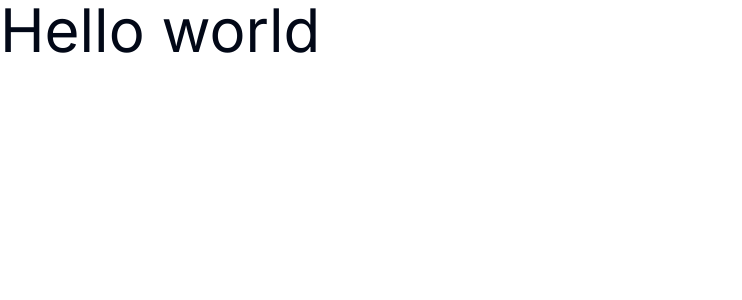
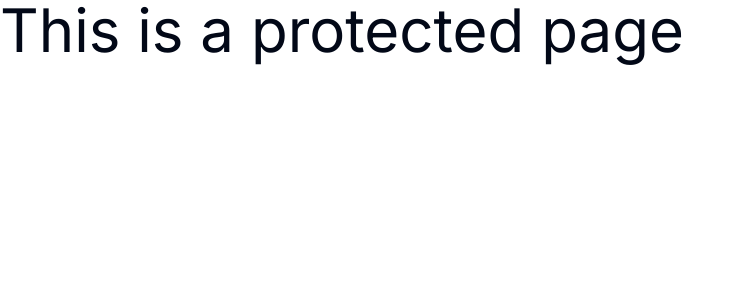
Before and after one commit to Lupleg/Labs, a Next.js app: page / in a window 1280 px wide. Shown: the top 300 px of the page, without its empty margins (0-742 px from the left). Built offline with nearby package versions, Linux system fonts and the light colour scheme.

Commit message:
chore: Update .gitignore and package.json, add sign-in and sign-up pages

```diff
--- /dev/null
+++ b/app/(auth)/(routes)/sign-in/[[...sign-up]]/page.tsx
@@ -0,0 +1,5 @@
+import { SignUp } from "@clerk/nextjs";
+
+export default function Page() {
+  return <SignUp />;
+}
--- /dev/null
+++ b/app/(auth)/(routes)/sign-up/[[...sign-in]]/page.tsx
@@ -0,0 +1,5 @@
+import { SignIn } from "@clerk/nextjs";
+
+export default function Page() {
+  return <SignIn />;
+}
--- a/app/page.tsx
+++ b/app/(dashboard)/(routes)/page.tsx
@@ -3,7 +3,7 @@ import Image from "next/image";
 export default function Home() {
   return (
     <div>
-      <h2 className="text-6xl">Hello world</h2>
+      <h2 className="text-6xl">This is a protected page</h2>
     </div>
   );
 }
--- a/app/layout.tsx
+++ b/app/layout.tsx
@@ -1,6 +1,7 @@
 import type { Metadata } from "next";
 import { Inter } from "next/font/google";
 import "./globals.css";
+import { ClerkProvider } from "@clerk/nextjs";
 
 const inter = Inter({ subsets: ["latin"] });
 
@@ -15,8 +16,10 @@ export default function RootLayout({
   children: React.ReactNode;
 }>) {
   return (
-    <html lang="en">
-      <body className={inter.className}>{children}</body>
-    </html>
+    <ClerkProvider>
+      <html lang="en">
+        <body className={inter.className}>{children}</body>
+      </html>
+    </ClerkProvider>
   );
 }
--- a/package.json
+++ b/package.json
@@ -9,6 +9,7 @@
     "lint": "next lint"
   },
   "dependencies": {
+    "@clerk/nextjs": "^5.2.13",
     "@radix-ui/react-slot": "^1.1.0",
     "class-variance-authority": "^0.7.0",
     "clsx": "^2.1.1",
```
Also changed, not shown: middleware.ts (added, +12 -0 lines), 2 other files (tests, documents, lock files or other folders).
